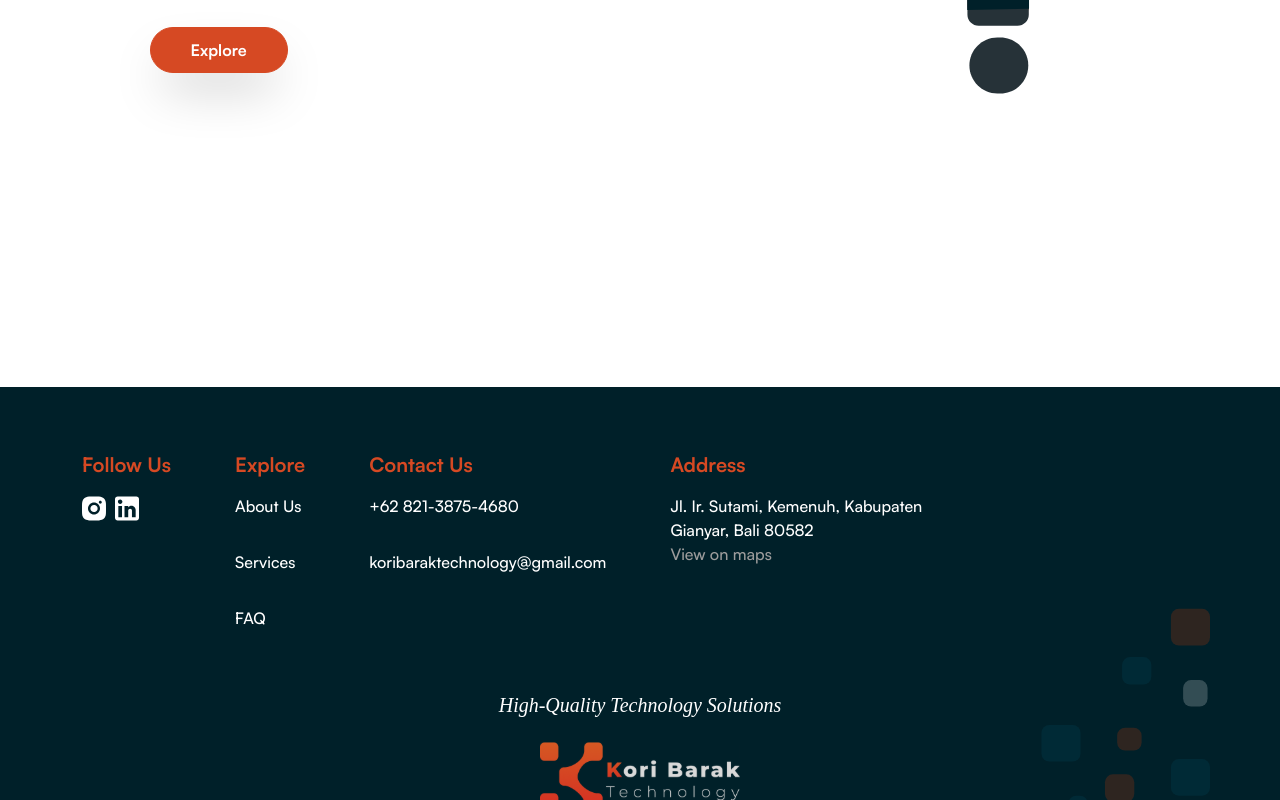
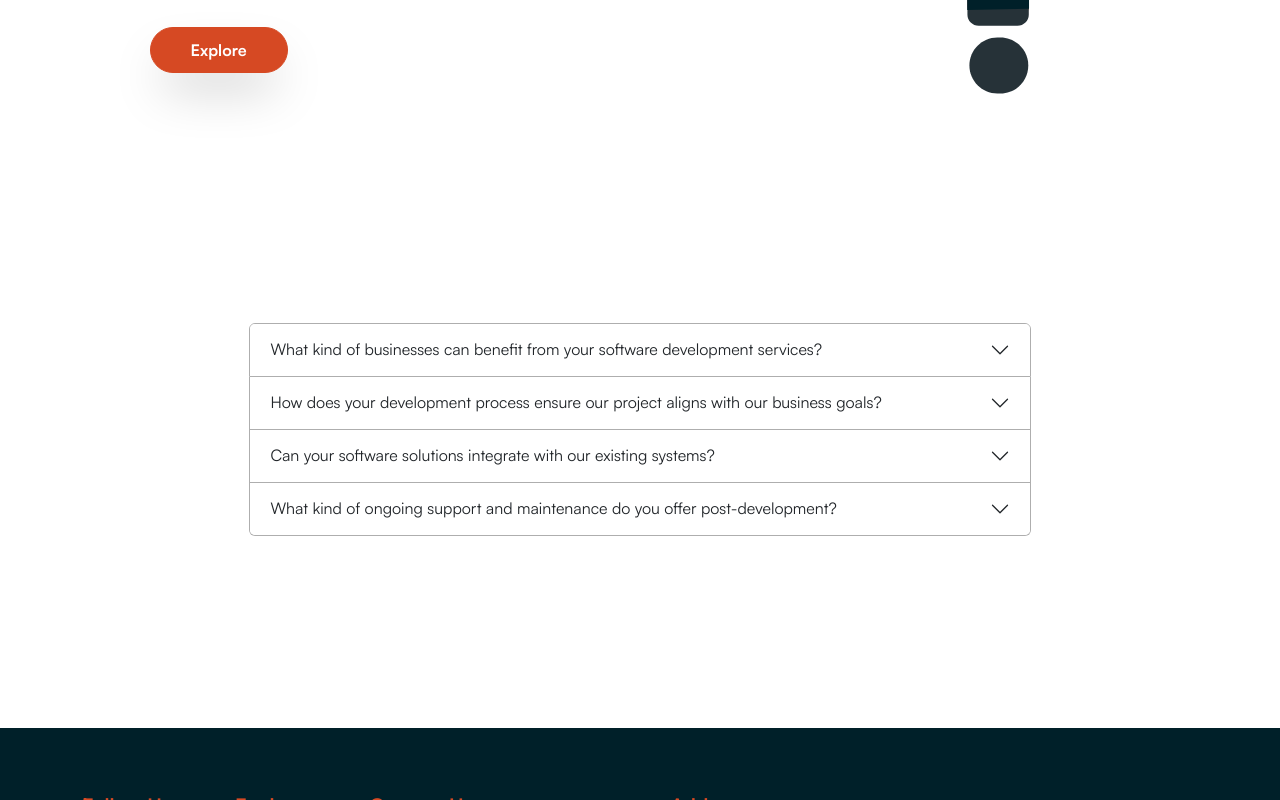
Before and after one commit to alxdrr/company-profile, a React (Vite) app: page /faq in a window 1280 px wide. Shown: the part 547-1347 px from the top of the page. Built offline with nearby package versions, Linux system fonts and the light colour scheme.

Commit message:
add: faq section in faq page

```diff
--- /dev/null
+++ b/src/components/faq-faq.jsx
@@ -0,0 +1,70 @@
+import { Accordion } from 'react-bootstrap';
+import '../style/faq.css';
+
+function Faq() {
+  return (
+    <div className="container d-flex justify-content-center faq-section d-flex flex-row">
+      <div className="faq">
+        <div className="faq-qna">
+          <Accordion defaultActiveKey="">
+            <Accordion.Item eventKey="0">
+              <Accordion.Header>
+                What kind of businesses can benefit from your software
+                development services?
+              </Accordion.Header>
+              <Accordion.Body>
+                Our services are tailored for a diverse range of industries.
+                Whether you’re a startup, SME, or a large corporation, we
+                provide customized solutions to meet your specific needs in web,
+                app, and system development. Our expertise is designed to
+                support businesses in any sector to enhance their digital
+                presence and operational efficiency.
+              </Accordion.Body>
+            </Accordion.Item>
+            <Accordion.Item eventKey="1">
+              <Accordion.Header>
+                How does your development process ensure our project aligns with
+                our business goals?
+              </Accordion.Header>
+              <Accordion.Body>
+                We begin with a thorough consultation to understand your
+                business objectives. Our development process is transparent and
+                iterative, involving regular updates and feedback sessions. This
+                ensures that the final product not only meets but exceeds your
+                expectations, aligning seamlessly with your strategic business
+                goals.
+              </Accordion.Body>
+            </Accordion.Item>
+            <Accordion.Item eventKey="2">
+              <Accordion.Header>
+                Can your software solutions integrate with our existing systems?
+              </Accordion.Header>
+              <Accordion.Body>
+                Absolutely. Our approach is to create solutions that can
+                seamlessly integrate with your existing systems. We prioritize
+                compatibility and scalability, ensuring that our software not
+                only enhances your current operations but also adapts to future
+                technological advancements and business growth.
+              </Accordion.Body>
+            </Accordion.Item>
+            <Accordion.Item eventKey="3">
+              <Accordion.Header>
+                What kind of ongoing support and maintenance do you offer
+                post-development?
+              </Accordion.Header>
+              <Accordion.Body>
+                Post-development, we offer comprehensive support and maintenance
+                to ensure your software continues to run smoothly. This includes
+                regular updates, bug fixes, and performance optimization.
+                Additionally, we provide dedicated customer service to address
+                any queries or modifications you may need.
+              </Accordion.Body>
+            </Accordion.Item>
+          </Accordion>
+        </div>
+      </div>
+    </div>
+  );
+}
+
+export default Faq;
--- a/src/pages/FAQPage.jsx
+++ b/src/pages/FAQPage.jsx
@@ -1,12 +1,14 @@
 import NavigationBar from '../components/navbar-light.jsx';
 import Hero from '../components/faq-hero.jsx';
 import Footer from '../components/footer-2.jsx';
+import Faq from '../components/faq-faq.jsx';
 
 function FaqPage() {
   return (
     <>
       <NavigationBar />
       <Hero />
+      <Faq />
       <Footer />
     </>
   );
```
